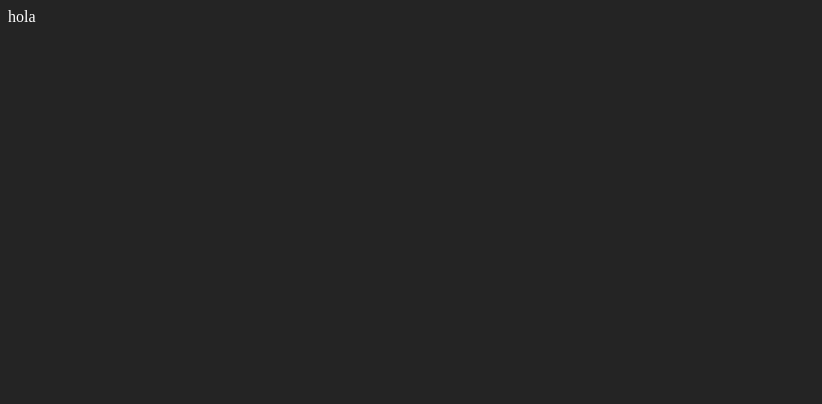
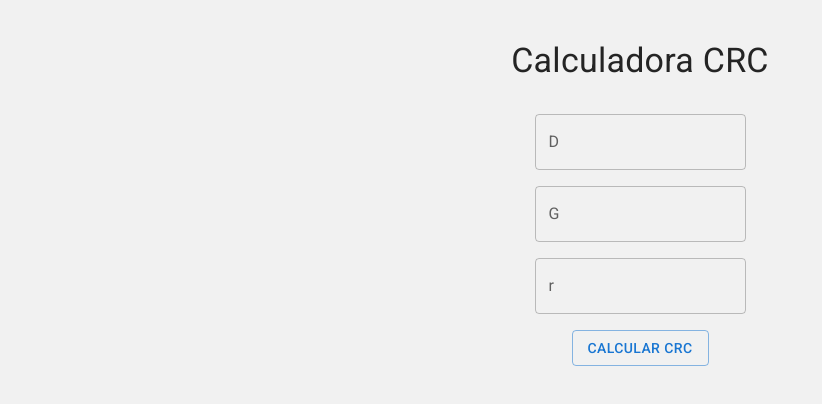
Before and after one commit to SantiagoPa/CalculatorCRCApp, a React (Vite) app: page / in a window 1280 px wide. Shown: the top 404 px of the page, without its empty margins (0-822 px from the left). Built offline with nearby package versions, Linux system fonts and the light colour scheme.

Commit message:
initial form crc

```diff
--- a/src/App.jsx
+++ b/src/App.jsx
@@ -1,10 +1,12 @@
+import { ScopedCssBaseline } from "@mui/material";
+import { ViewResult } from "./components";
 
 function App() {
-
   return (
-    <div>
-      hola
-    </div>
+    <>
+      <ScopedCssBaseline />
+      <ViewResult />
+    </>
   );
 }
 
--- /dev/null
+++ b/src/components/FormCRC.jsx
@@ -0,0 +1,77 @@
+import { Box, Button, Grid, TextField, Typography } from "@mui/material";
+import { useForm } from "../hooks";
+
+export const FormCRC = () => {
+  const { form, reset, handleInputChange } = useForm({ D: "", G: "", r: "" });
+  const { D, G, r } = form;
+
+  const handleSubmit = (e) => {
+    e.preventDefault();
+    console.log(form);
+    reset();
+  };
+
+  return (
+    <Box component='div'>
+      <Typography
+        variant="h4"
+        sx={{
+          textAlign: "center",
+          my: 4,
+          width: 700
+        }}
+      >
+        Calculadora CRC
+      </Typography>
+      <Box
+        component="form"
+        noValidate
+        autoComplete="off"
+        onSubmit={handleSubmit}
+      >
+        <Grid container justifyContent="center" gap={2}>
+          <Grid
+            container
+            justifyContent="center"
+            alignItems="center"
+            gap={2}
+            direction="column"
+          >
+            <TextField
+              id="outlined-basic"
+              label="D"
+              value={D}
+              onChange={handleInputChange("D")}
+              placeholder="11100110011"
+              variant="outlined"
+              sx={{
+                borderBlockColor: "#fff",
+              }}
+            />
+            <TextField
+              id="outlined-basic"
+              label="G"
+              value={G}
+              onChange={handleInputChange("G")}
+              placeholder="100001"
+              variant="outlined"
+            />
+            <TextField
+              id="outlined-basic"
+              label="r"
+              value={r}
+              onChange={handleInputChange("r")}
+              placeholder="00000"
+              variant="outlined"
+            />
+          </Grid>
+          <Grid item>
+            <Button type="submit" variant="outlined">
+              Calcular CRC
+            </Button>
+          </Grid>
+        </Grid>
+      </Box>
+    </Box>
+  );
+};
--- /dev/null
+++ b/src/components/ViewResult.jsx
@@ -0,0 +1,12 @@
+import { Grid } from "@mui/material";
+import { FormCRC } from "./FormCRC";
+
+export const ViewResult = () => {
+  return (
+    <Grid container  direction="row" justifyContent="center" alignItems="center">
+      <Grid item>
+        <FormCRC />
+      </Grid>
+    </Grid>
+  );
+};
--- /dev/null
+++ b/src/components/index.js
@@ -0,0 +1,2 @@
+export * from './FormCRC';
+export * from './ViewResult';
--- /dev/null
+++ b/src/hooks/index.js
@@ -0,0 +1 @@
+export * from './useForm';
--- /dev/null
+++ b/src/hooks/useForm.js
@@ -0,0 +1,25 @@
+import { useState } from "react"
+
+export const useForm = (initialState = {}) => {
+    const [form, setForm] = useState(initialState);
+
+    const reset = () => {
+        setForm(initialState);
+    }
+
+    const handleInputChange = (prop) => (event) => {
+        setForm({
+            ...form,
+            [prop]: event.target.value
+        });
+    }
+
+    return {
+        ...form,
+        form,
+
+        //methods
+        reset,
+        handleInputChange,
+    }
+}
--- a/src/index.css
+++ b/src/index.css
@@ -1,4 +1,4 @@
 body {
-    background-color: #242424;
-    color: #fff;
+    background-color: #f1f1f1;
+    color: #242424;
 }
```
